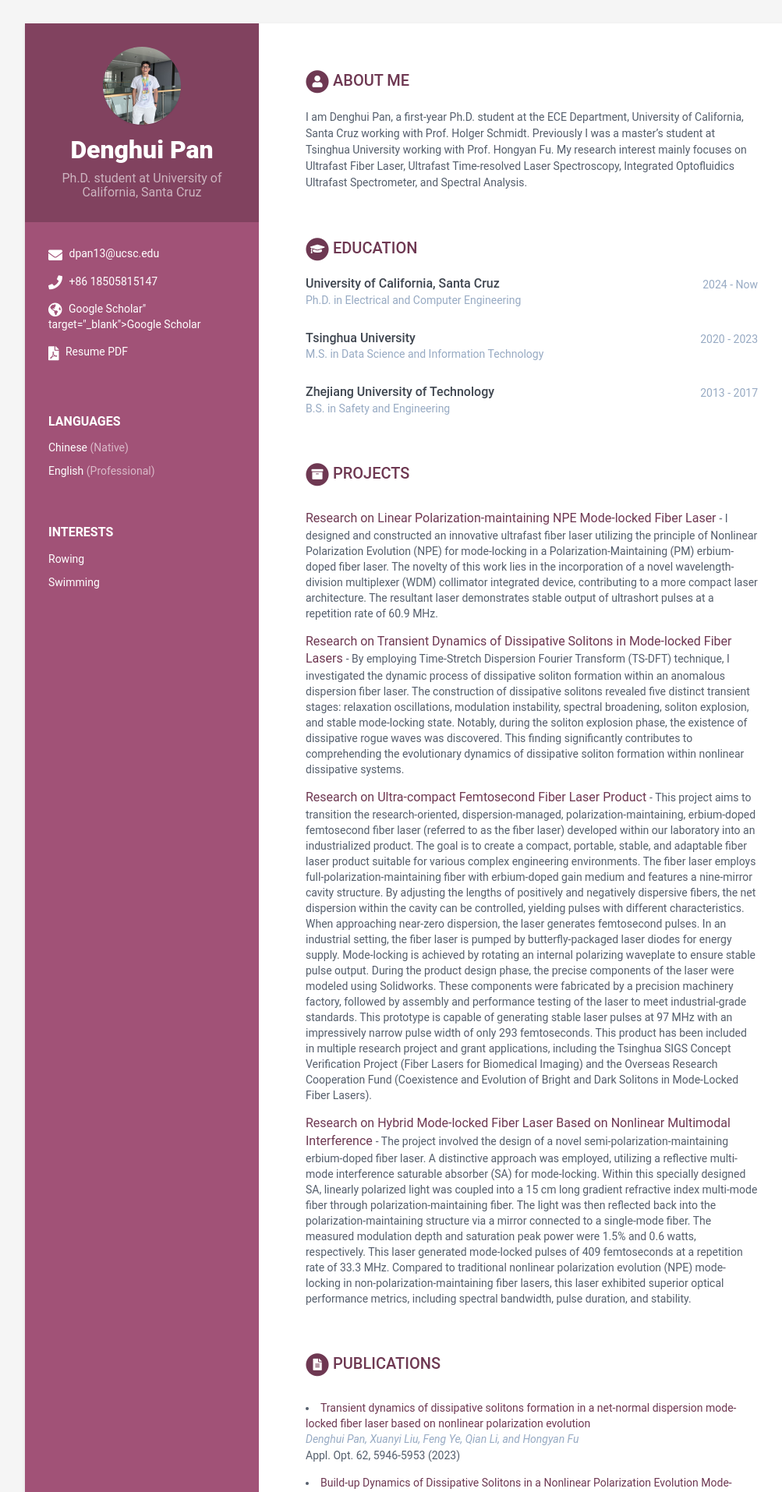
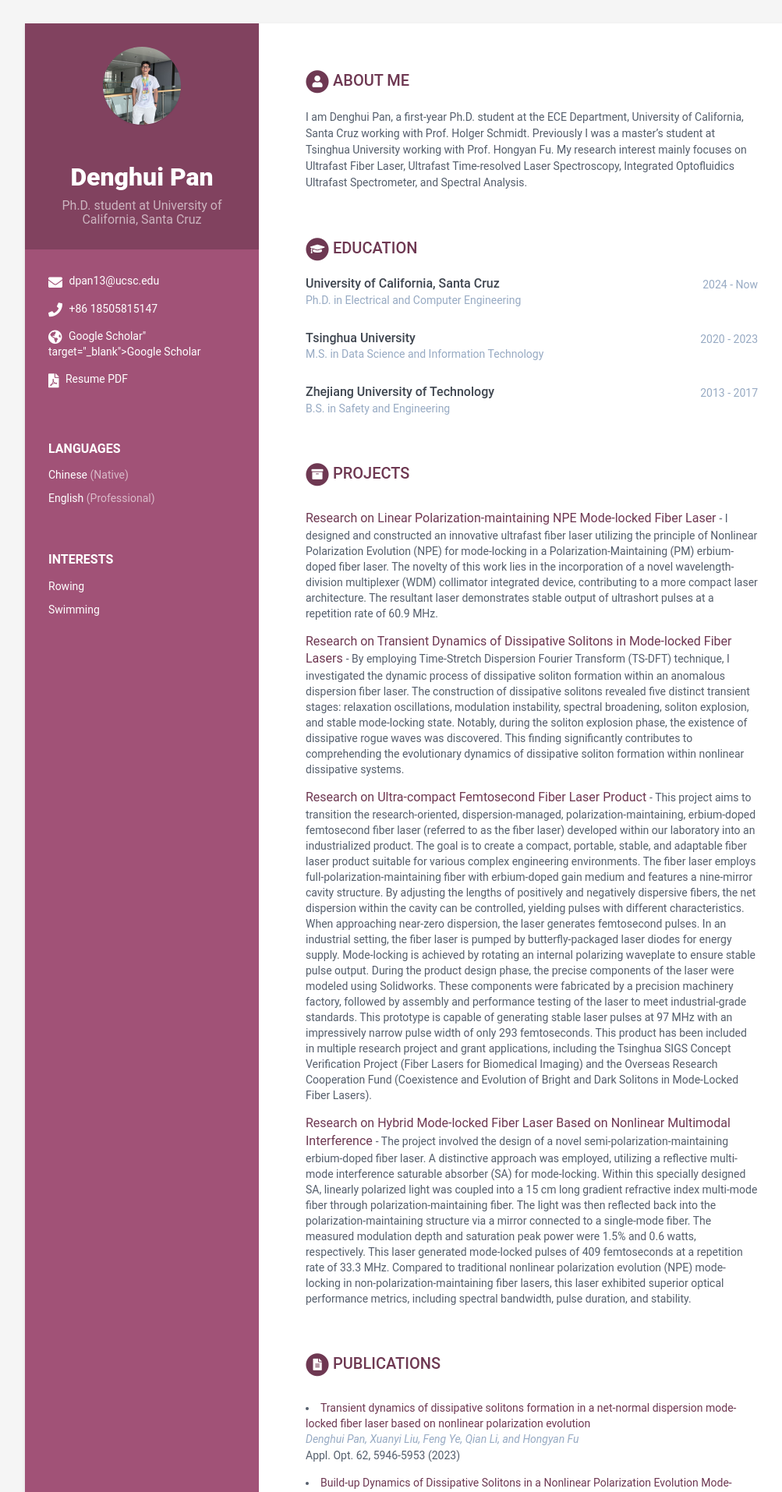
Before and after one commit to denghuipan/denghuipan.github.io, a Jekyll site: the page built from index.html, in a window 1280 px wide. Shown: the top 1914 px of the page at 78% size, without its empty margins (108-1111 px from the left). Built offline with Jekyll 4.4.1, drawn with Linux system fonts in a browser that asks for light colours.

Commit message:
21312312 sadasd

```diff
--- a/_sass/_base.scss
+++ b/_sass/_base.scss
@@ -77,10 +77,10 @@
 
   .avatar {
     //used for profile image
-    max-width: 200px;
-    margin-bottom: 15px;
+    max-width: 300px;
+    margin-bottom: 50px;
     border: 0px solid #fff;
-    border-radius: 200%;
+    border-radius: 50%;
     box-shadow: 0 1px 1px rgba(0, 0, 0, 0.1);
   }
   .contact-list {
```
